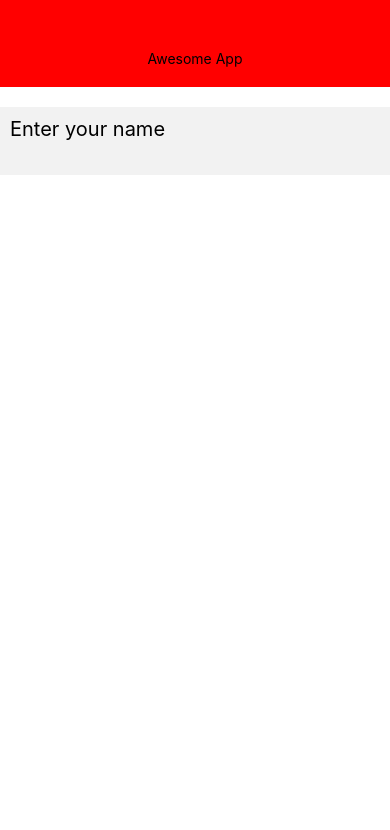
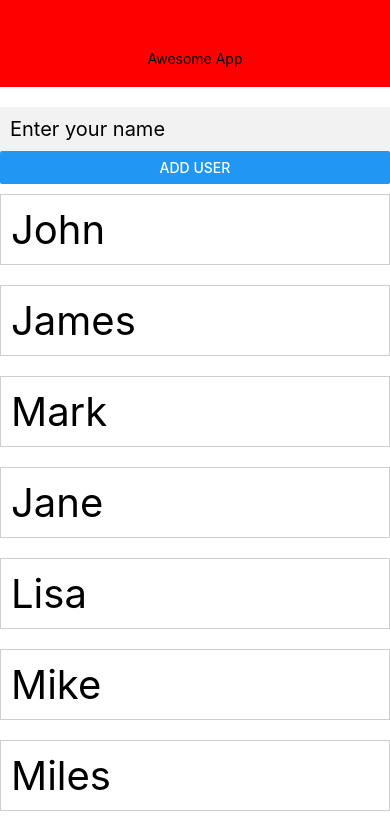
Before and after one commit to ferlobo1985/UDMY-RN-Basics, a React Native app: screen / in a window 390 px wide. Shown: the top 830 px of the page. Built offline with nearby package versions, Linux system fonts and the light colour scheme.

Commit message:
08-Button
08-Button

```diff
--- a/components/input.js
+++ b/components/input.js
@@ -1,26 +1,42 @@
 import { useState } from "react";
-import { Text, View, StyleSheet, TextInput } from "react-native";
+import { Text, View, StyleSheet, TextInput, Button, ScrollView } from "react-native";
 
 export default function InputComp(){
-    const [myInput,setMyInput] = useState('')
+    const [myInput,setMyInput] = useState('');
+    const [names,setNames] = useState(['John','James','Mark','Jane','Lisa','Mike','Miles','Millie','Mikel'])
 
     const onChangeInput = (event) => {
         setMyInput(event)
     }
 
+    const onAddUser = () => {
+        const newState = [...names,myInput];
+        setNames(newState);
+        setMyInput('');
+    }
+
     return(
+        <ScrollView>
             <View>
                 <TextInput
                     value={myInput}
                     style={styles.input}
                     onChangeText={(e)=>onChangeInput(e)}
-                multiline={true}
-                maxLength={5}
-                // editable={false}
                     placeholder="Enter your name"
-                keyboardType="number-pad"
                 />
             </View>
+            <Button
+                title="Add user"
+                onPress={onAddUser}
+            />
+            <View style={{marginTop:10}}>
+                { names.map((name,index)=>(
+                    <Text key={index} style={styles.user}>
+                        {name}
+                    </Text>
+                ))}
+            </View>
+        </ScrollView>
     )
 }
 
@@ -31,5 +47,12 @@ const styles =  StyleSheet.create({
         backgroundColor:'#f2f2f2',
         padding:10,
         fontSize:20
+    },
+    user:{
+        fontSize:40,
+        borderWidth:1,
+        borderColor:'#cecece',
+        padding:10,
+        marginBottom:20
     }
 })
```
Lines whose indentation alone changed are shown as unchanged.
